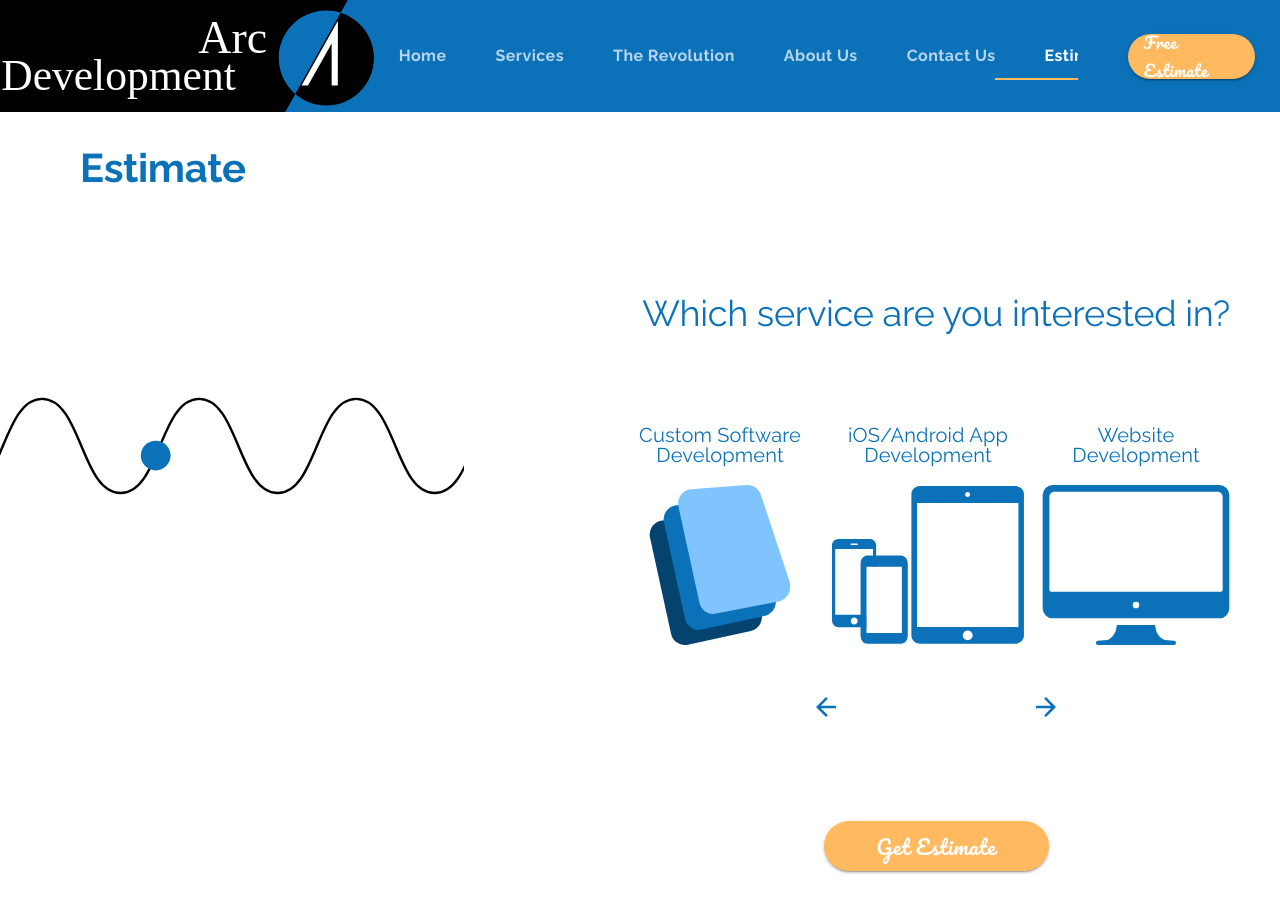
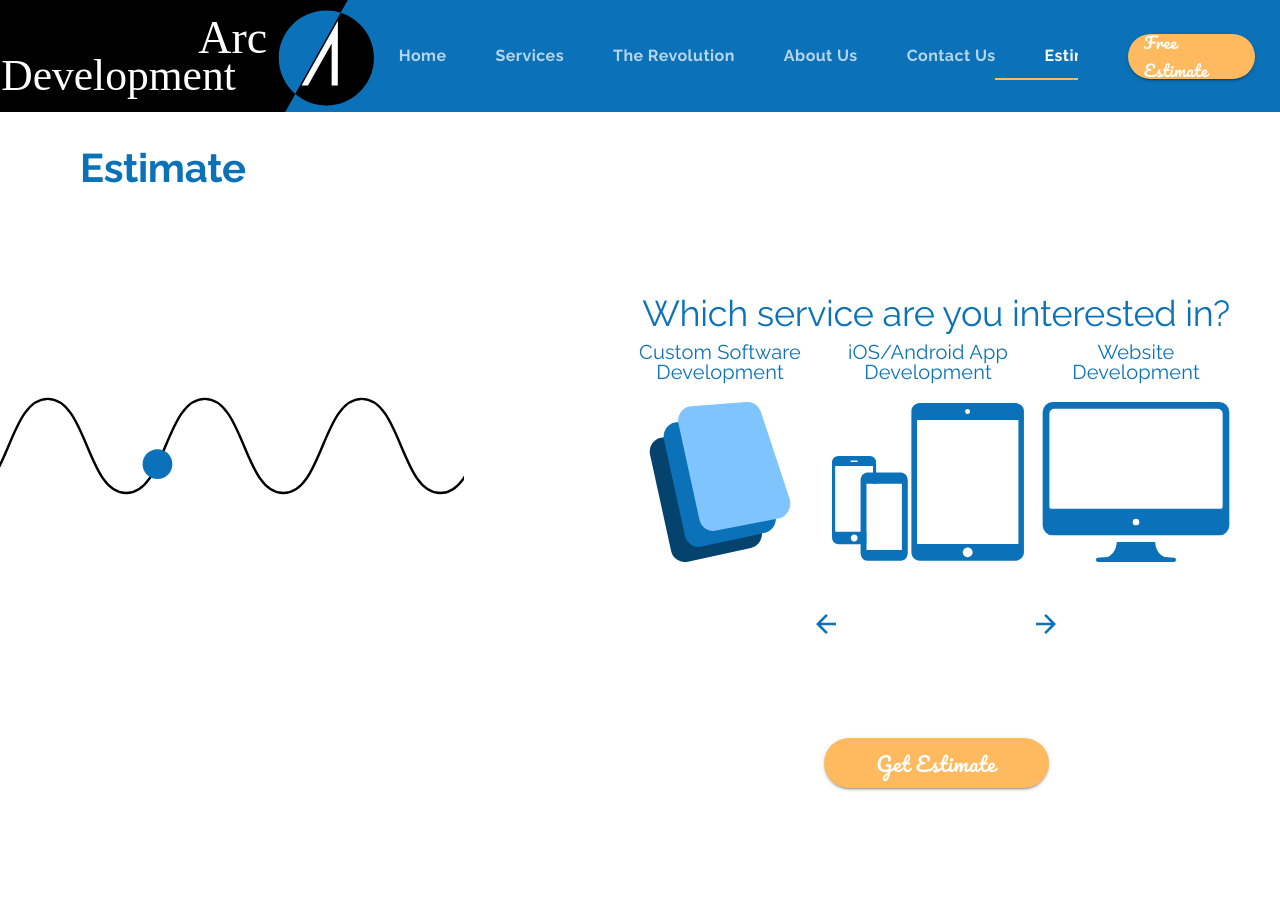
Before and after one commit to yukijina/arcdev, a React (Create React App) app: page /estimate in a window 1280 px wide. Shown: the top 912 px of the page. Built offline with nearby package versions, Linux system fonts and the light colour scheme.

Commit message:
render questions

```diff
--- a/src/components/Estimate.js
+++ b/src/components/Estimate.js
@@ -53,6 +53,43 @@ const useStyles = makeStyles((theme) => ({
   },
 }));
 
+const defaultQuestions = [
+  {
+    id: 1,
+    title: 'Which service are you interested in?',
+    active: true,
+    options: [
+      {
+        id: 1,
+        title: 'Custom Software Development',
+        subtitle: null,
+        icon: software,
+        iconAlt: 'three floating screens',
+        selected: false,
+        cost: 0,
+      },
+      {
+        id: 2,
+        title: 'iOS/Android App Development',
+        subtitle: null,
+        icon: mobile,
+        iconAlt: 'outlines of phones and tablets',
+        selected: false,
+        cost: 0,
+      },
+      {
+        id: 3,
+        title: 'Website Development',
+        subtitle: null,
+        icon: website,
+        iconAlt: 'computer outline',
+        selected: false,
+        cost: 0,
+      },
+    ],
+  },
+];
+
 export default function Estimate(props) {
   const classes = useStyles();
   const theme = useTheme();
@@ -90,23 +127,35 @@ export default function Estimate(props) {
         alignItems="center"
         style={{ marginRight: '2em', marginBottom: '25em' }}
       >
+        {/* if question active is true, map */}
+        {defaultQuestions
+          .filter((question) => question.active)
+          .map((question, index) => (
+            <React.Fragment key={index}>
               <Grid item>
                 <Typography
                   variant="h2"
                   align="center"
                   style={{
                     fontWeight: 500,
-              marginBottom: '2.5em',
                     marginTop: '5em',
                     fontSize: '2.25em',
                   }}
+                >
+                  {question.title}
+                </Typography>
+                <Typography
+                  variant="body1"
+                  align="center"
+                  style={{ marginBotton: '2.4em' }}
                   gutterBottom
                 >
-            Which service are you interested in?
+                  {question.subtitle}
                 </Typography>
               </Grid>
 
               <Grid item container>
+                {question.options.map((option) => (
                   <Grid item container direction="column" md>
                     <Grid item style={{ maxWidth: '12em' }}>
                       <Typography
@@ -114,56 +163,25 @@ export default function Estimate(props) {
                         align="center"
                         style={{ marginBottom: '1em' }}
                       >
-                Custom Software Development
+                        {option.title}
+                      </Typography>
+                      <Typography variant="caption" aligh="center">
+                        {option.subtitle}
                       </Typography>
                     </Grid>
                     <Grid item>
                       <img
-                src={software}
-                alt="three floating screens"
+                        src={option.icon}
+                        alt={option.iconAlt}
                         className={classes.icon}
                       />
                     </Grid>
                   </Grid>
+                ))}
+              </Grid>
+            </React.Fragment>
+          ))}
 
-          <Grid item container direction="column" md>
-            <Grid item style={{ maxWidth: '12em' }}>
-              <Typography
-                variant="h6"
-                align="center"
-                style={{ marginBottom: '1em' }}
-              >
-                iOS/Android App Development
-              </Typography>
-            </Grid>
-            <Grid item>
-              <img
-                src={mobile}
-                alt="phones and tablet outline"
-                className={classes.icon}
-              />
-            </Grid>
-          </Grid>
-
-          <Grid item container direction="column" md>
-            <Grid item style={{ maxWidth: '12em' }}>
-              <Typography
-                variant="h6"
-                align="center"
-                style={{ marginBottom: '1em' }}
-              >
-                Website Development
-              </Typography>
-            </Grid>
-            <Grid item>
-              <img
-                src={website}
-                alt="computer outline"
-                className={classes.icon}
-              />
-            </Grid>
-          </Grid>
-        </Grid>
         <Grid
           item
           container
```
Lines whose indentation alone changed are shown as unchanged.
